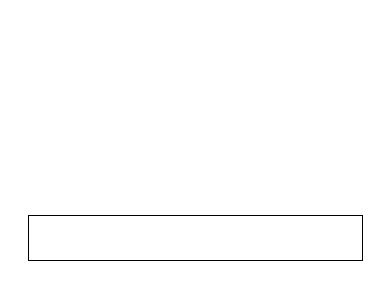
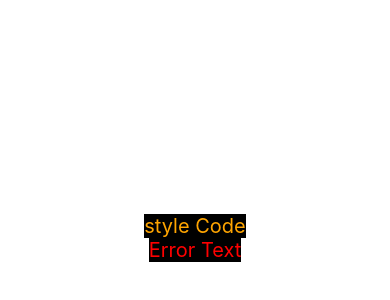
Before and after one commit to gyduddl/CheckTodo, a React Native app: screen / in a window 390 px wide. Shown: the part 184-484 px from the top of the page. Built offline with nearby package versions, Linux system fonts and the light colour scheme.

Commit message:
스타일링

```diff
--- a/src/App.js
+++ b/src/App.js
@@ -1,30 +1,28 @@
 import React,{useState} from 'react';
 import { StyleSheet,Text, View, TextInput} from 'react-native';
-import MyButton from './MyButton';
+import {styles, orangeText} from './style'
 
 export default function App() {
-  const [addition, setAddition] = useState(0);
-  const [multiple, setMultiple] = useState(1);
   return (
     <View style={styles.container}>
-      <TextInput
-      // onChange={event => console.log(event.nativeEvent.text)}
-      onChangeText={text=> console.log(text)}
-        style={{borderWidth:1, padding:10, fontSize:20}}
-      />
-      {/* <Text style={{fontSize:20}}>{addition}</Text>
-      <Text style={{fontSize:20}}>{multiple}</Text>
-      <MyButton title="addition" onPress={()=>setAddition(addition+2)}/>
-      <MyButton title="multiple" onPress={()=>setMultiple(multiple*2)}/> */}
+      <Text style={[styles.text,orangeText]}>style Code</Text>
+      <Text style={[styles.text, styles.errorText]}>Error Text</Text>
     </View>
   );
 }
 
-const styles = StyleSheet.create({
-  container: {
-    flex: 1,
-    backgroundColor: '#fff',
-    alignItems: 'center',
-    justifyContent: 'center',
-  },
-});
+// const styles = StyleSheet.create({
+//   container: {
+//     flex: 1,
+//     backgroundColor: '#fff',
+//     alignItems: 'center',
+//     justifyContent: 'center',
+//   },
+//   text:{
+//     backgroundColor:"black",
+//     color: "white",
+//     fontSize:20},
+//   errorText:{
+//     color:"red",
+//   }
+// });
--- /dev/null
+++ b/src/style.js
@@ -0,0 +1,22 @@
+import { StyleSheet } from "react-native";
+
+export const styles = StyleSheet.create({
+    container: {
+      flex: 1,
+      backgroundColor: '#fff',
+      alignItems: 'center',
+      justifyContent: 'center',
+    },
+    text:{
+      backgroundColor:"black",
+      color: "white",
+      fontSize:20},
+    errorText:{
+      color:"red",
+    }
+  });
+
+  //StyleSheet가 아닌 그냥 객체 형태도 가능
+export const orangeText ={
+    color:'orange'
+}
```
